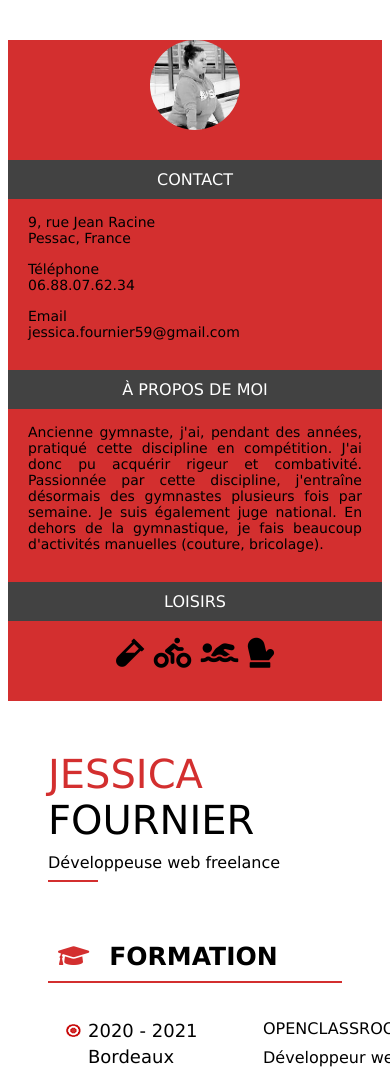
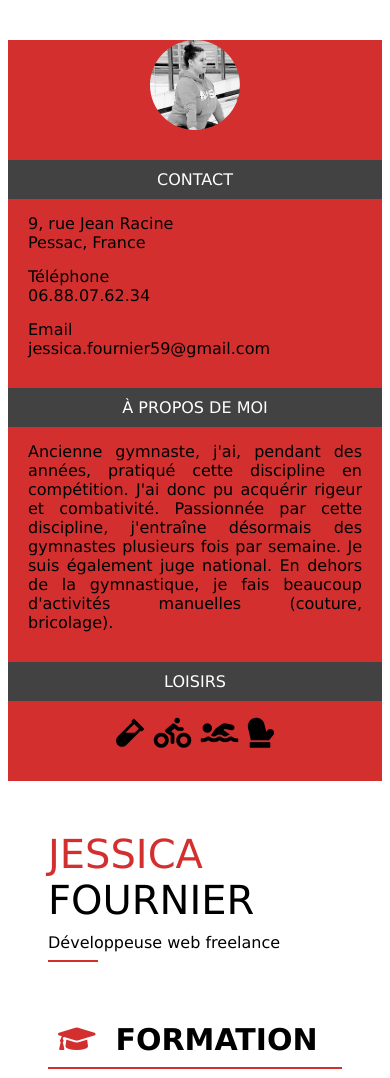
Before and after one commit to JessicaFournier/P2_Fournier_Jessica, a plain HTML site: page index.html in a window 390 px wide. Shown: the top 1078 px of the page. Drawn offline with Linux system fonts and the light colour scheme.

Commit message:
changement taille police en responsive

```diff
--- a/P2_CV_responsivestyle.css
+++ b/P2_CV_responsivestyle.css
@@ -4,8 +4,24 @@
         display: block;
     }
 
+    .infos{
+        font-size: 16px;
+    }
+
+    #moi{
+        font-size: 16px;
+    }
+
+    h2{
+        font-size: 30px;
+    }
+
+    span {
+        font-size: 20px;
+    }
+
     #bas{
         position: relative;
         padding-bottom: 30px;
-      }
+    }
 }
```
